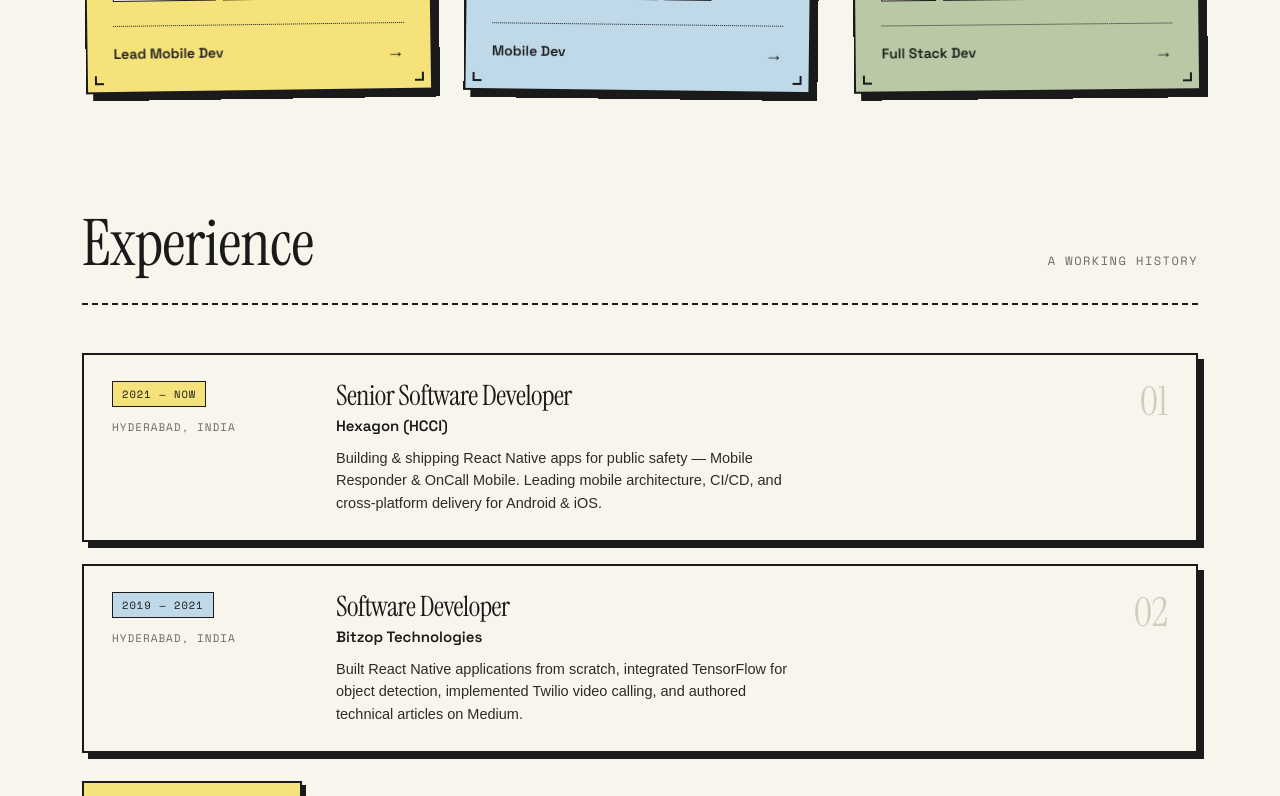
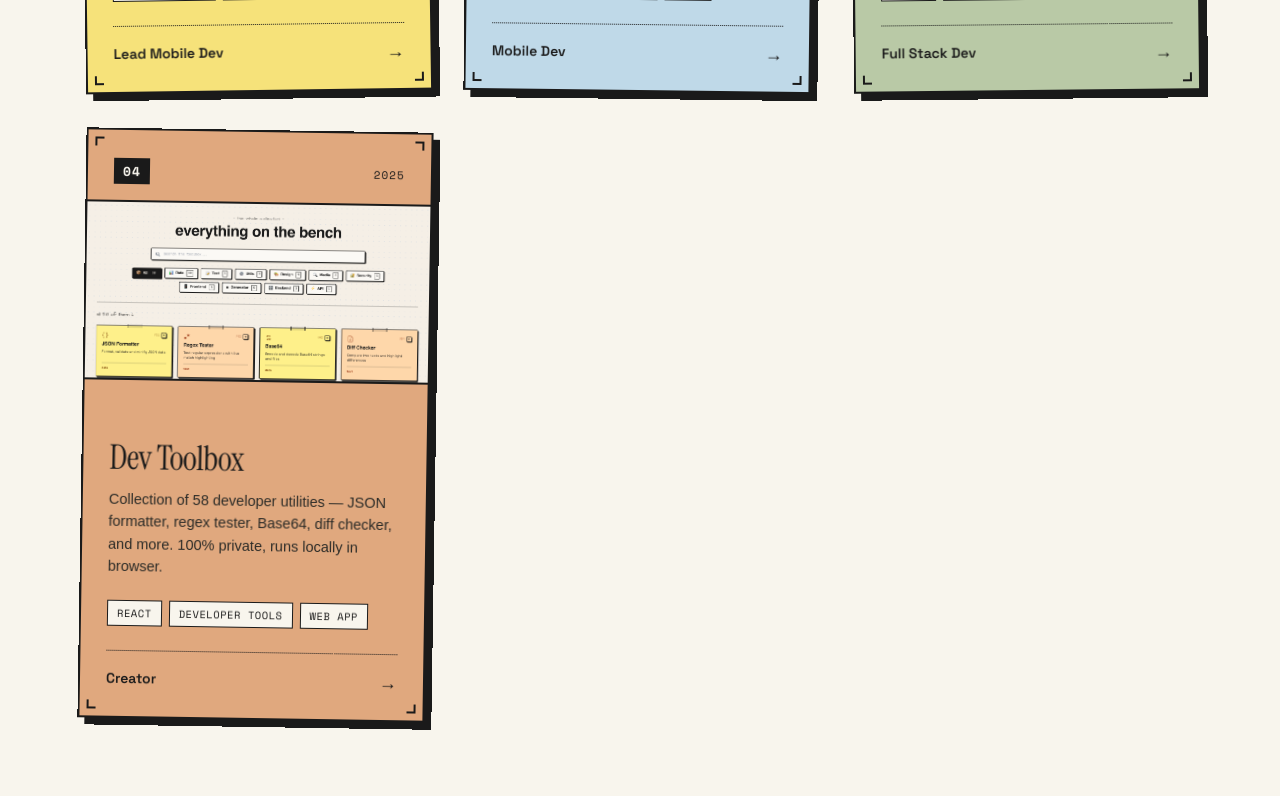
Before and after one commit to santoshP0/MyPortfolio, a React (Vite) app: page / in a window 1280 px wide. Shown: the part 1560-2356 px from the top of the page. Built offline with nearby package versions, Linux system fonts and the light colour scheme.

Commit message:
Add Dev Toolbox project details and image to portfolio; update blog section title

```diff
--- a/src/components/NeoPortfolio/NeoPortfolio.jsx
+++ b/src/components/NeoPortfolio/NeoPortfolio.jsx
@@ -287,7 +287,7 @@ function BlogSection() {
   return (
     <section id="blog" style={{ paddingTop: 110 }}>
       <div className="neo-section-header neo-reveal">
-        <h2 className="neo-section-title">Field Notes</h2>
+        <h2 className="neo-section-title">Blogs</h2>
         <span className="neo-section-count">{String(BLOG_ARTICLES.length).padStart(2, "0")} articles</span>
       </div>
       <div className="neo-section-divider neo-reveal" />
--- a/src/constants/copy/neo-portfolio.js
+++ b/src/constants/copy/neo-portfolio.js
@@ -7,6 +7,7 @@ import TensorImage from "../../Assets/Projects/tensor flow.png";
 import ReactNativeImage from "../../Assets/Projects/ReactNative.png";
 import TwilioImage from "../../Assets/Projects/twilio.png";
 import YashToysImage from "../../Assets/Projects/yashToys.png";
+import DevToolboxImage from "../../Assets/Projects/devToolbox.png";
 
 export const NAV = {
   name: "Santosh Kumar",
@@ -82,6 +83,18 @@ export const PROJECTS = [
     rotate: -0.6,
     image: YashToysImage,
     link: "https://yashgiftsandtoys.in/",
+  },
+  {
+    num: "04",
+    year: "2025",
+    title: "Dev Toolbox",
+    desc: "Collection of 58 developer utilities — JSON formatter, regex tester, Base64, diff checker, and more. 100% private, runs locally in browser.",
+    tags: ["React", "Developer Tools", "Web App"],
+    role: "Creator",
+    color: "#E0A87E",
+    rotate: 0.9,
+    image: DevToolboxImage,
+    link: "https://devtools-9fsp.onrender.com/",
   },
 ];
 
```
Also changed, not shown: src/Assets/Projects/devToolbox.png (added), 1 other file (tests, documents, lock files or other folders).
